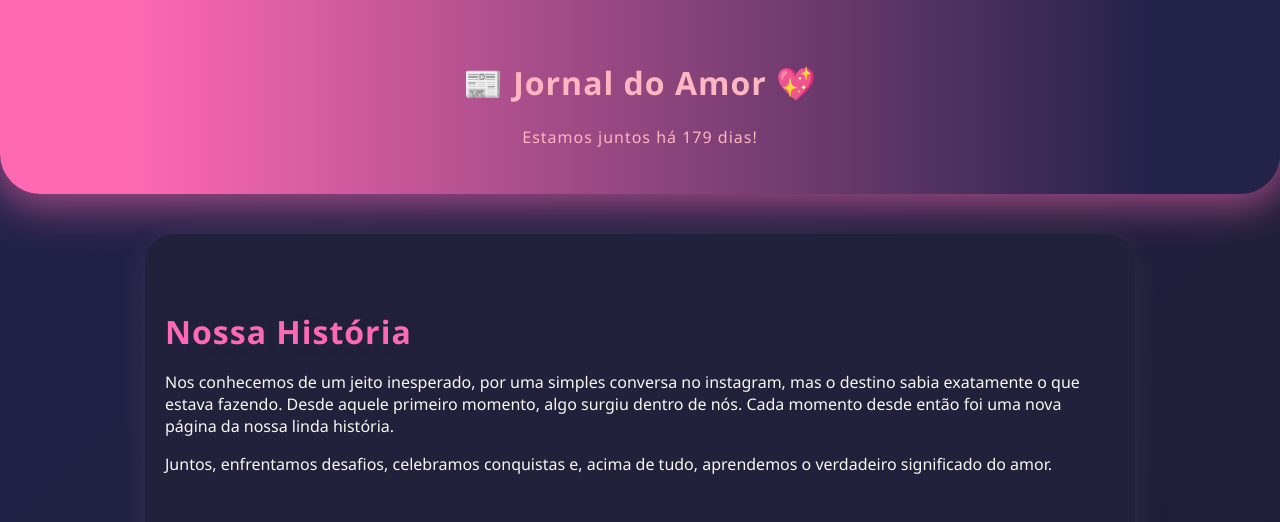
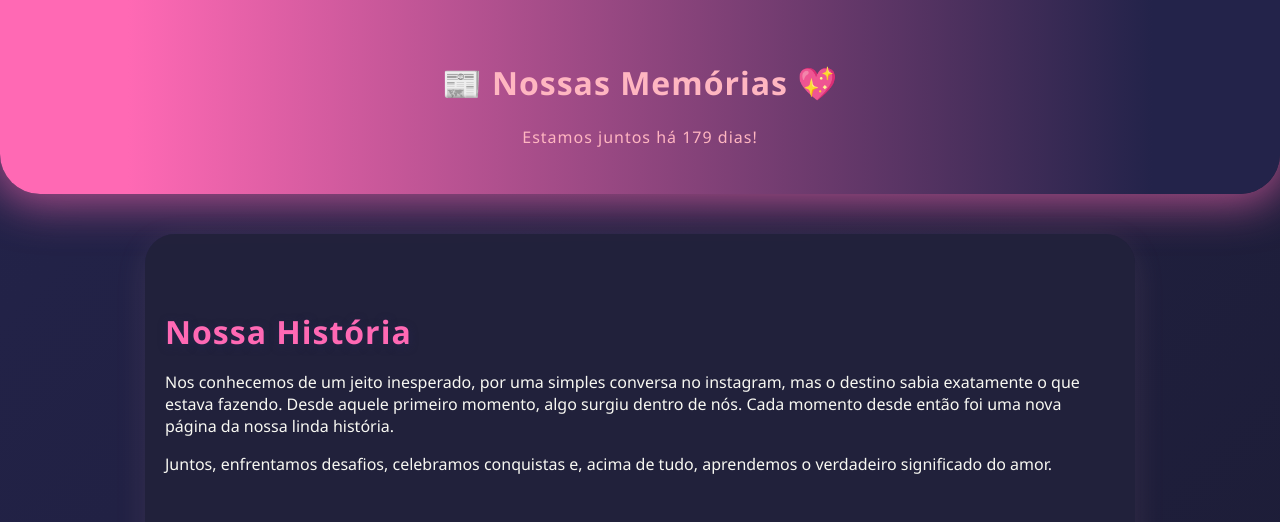
Before and after one commit to magat0n/namoday, a plain HTML site: page index.html in a window 1280 px wide. Shown: the top 522 px of the page. Drawn offline with Linux system fonts and the light colour scheme.

Commit message:
Update index.html

```diff
--- a/index.html
+++ b/index.html
@@ -3,12 +3,12 @@
 <head>
   <meta charset="UTF-8" />
   <meta name="viewport" content="width=device-width, initial-scale=1.0"/>
-  <title>Nosso Jornal do Amor</title>
+  <title>MG</title>
   <link rel="stylesheet" href="style.css" />
 </head>
 <body class="dark-mode">
   <header>
-    <h1 class="animate-fadein">📰 Jornal do Amor 💖</h1>
+    <h1 class="animate-fadein">📰 Nossas Memórias 💖</h1>
     <p id="contador" class="animate-slidein"></p>
   </header>
 
```
